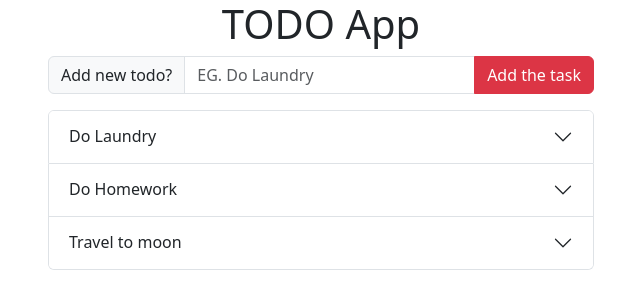
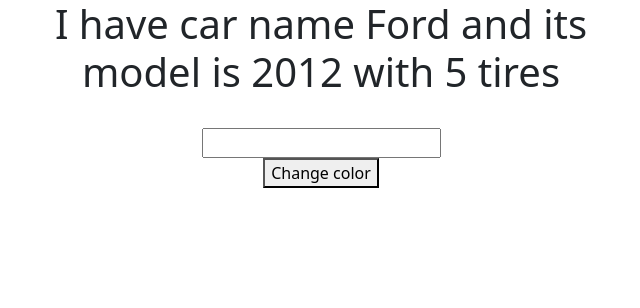
Before and after one commit to ASIMNEUPANE/TODO-Application, a React (Create React App) app in the folder client/: page / in a window 1280 px wide. Shown: the top 308 px of the page, without its empty margins (319-959 px from the left). Built offline with nearby package versions, Linux system fonts and the light colour scheme.

Commit message:
demoaReact

```diff
--- a/client/src/App.js
+++ b/client/src/App.js
@@ -1,7 +1,7 @@
 
 import {Container, Row, Col} from 'react-bootstrap'
 import Todo from './Pages/Todo'
-
+import Demo from './Demo';
 function App() {
   return<>
 
@@ -10,7 +10,8 @@
       <center>
       <Row >
         <Col md={{ span: 6, offset: 3 }}>
-          <Todo/>
+          {/* <Todo/> */}
+          <Demo/>
         </Col>
       </Row>
       </center>
--- a/client/src/Components/Accordian.js
+++ b/client/src/Components/Accordian.js
@@ -1,5 +1,4 @@
-import Accordion from "react-bootstrap/Accordion";
-import Alert from "./MsgAlert";
+import { Accordion, Form } from "react-bootstrap";
 import SubTaskList from "./SubTaskList";
 import MsgAlert from "./MsgAlert";
 import AddInputGroup from "./AddInputGroup";
@@ -10,20 +9,28 @@
         tasks.map((task, i) => {
           return (
             <Accordion.Item key={task._id} eventKey={i}>
-              <Accordion.Header>{ task?.title}</Accordion.Header>
+              <Accordion.Header>
+                <Form.Group  >
+                  <Form.Check type="checkbox" label={task?.title} />
+                </Form.Group>
+              </Accordion.Header>``
               <Accordion.Body>
-                {task?.subtasks && task?.subtasks.length> 0 ? (
+                {task?.subtasks && task?.subtasks.length > 0 ? (
                   <SubTaskList />
                 ) : (
                   <MsgAlert msg="No subtasks found . Add new subtasks " />
                 )}
-                <AddInputGroup label="Add new SubTasks." placeholder="EG. Get clothes" button="Add the Subtask"/>
-              </Accordion.Body >
+                <AddInputGroup
+                  label="Add new SubTasks"
+                  placeholder="EG. Get clothes"
+                  button="Add the Subtask"
+                />
+              </Accordion.Body>
             </Accordion.Item>
           );
         })
       ) : (
-        <Alert
+        <MsgAlert
           msg="Task not found . Add new task to get started."
           variant="primary"
         />
--- /dev/null
+++ b/client/src/Demo.js
@@ -0,0 +1,108 @@
+import { useEffect, useState } from "react";
+import useFetchApi from "./hooks/useFetchApi";
+
+const Demo = ()=> {
+  const [car, setCar]= useState({
+    name: "Ford",
+    model:2012,
+    tires:5,
+  });
+const handleClick=()=>{
+
+setCar((car)=>{
+
+return {...car, name:"Tesla"}
+});
+
+}
+
+  return(
+    <>
+    <h1>I have car name {car.name} and its model is {car.model} with {car.tires} tires</h1>
+    {/* <h1>I have selected {color? "true":"false"} color</h1> ----  TO update boolean */}
+    <br/>
+    <input type="text" id="input"/>
+    <br/>
+    <button onClick={handleClick}>Change color</button>
+    </>
+  );
+
+
+};
+export default Demo;
+
+
+
+
+
+
+
+
+
+
+
+
+
+//   const {
+//     isLoading,
+//     error,
+//     data: posts,
+//   } = useFetchApi({
+//     url: "https://jsonplaceholder.typicode.com/todos/1",
+//   });
+
+//   if (isLoading)
+//     return (
+//       <>
+//         <Loading />
+//       </>
+//     );
+
+//   if (error) return <>{JSON.stringify(error)}</>;
+//   return <></>;
+
+//   useEffect(() => {
+//     setTimeout(() => {});
+//   });
+// }
+
+// const [count, setCount] = useState(0);
+
+// useEffect(() => {
+//   const timer = setTimeout(() => {
+//     setCount((count) => count + 1);
+//   }, 1000);
+//   return () => clearTimeout(timer);
+// });
+
+// return <>I am {count} count </>;
+
+// const Demo = () => {
+//   const [car, setCar] = useState([
+//     {
+//     name: "Ford",
+//     model: "2000",
+//     color: "red",
+//   },
+//  {
+//     name: "BMW",
+//     model: "2001",
+//     color: "yellow",
+//   }
+// ]);
+
+//   const handleClick = (name,model) => {
+//     setCar((Car) => {
+//       return { ...car, name:name, model: +model };
+//     });
+//   };
+
+//   return (
+//     <>
+//       I have {car.name} car and it model is {car.model}
+//       <br />
+//       <input type="text" id="fname" name="fname" />
+//       <button onClick={handleClick}>Change ME</button>
+//     </>
+//   );
+// };
--- a/client/src/Pages/Todo.js
+++ b/client/src/Pages/Todo.js
@@ -20,7 +20,7 @@
       <Title title={"TODO App"} />
       <AddInputGroup
         label="Add new todo?"
-        placeholder="EG. Do Laundry"
+        placeholder="EG. Do Laundry."
         button="Add the task"
         buttonVariant="danger"
       />
--- /dev/null
+++ b/client/src/hooks/useFetchApi.js
@@ -0,0 +1,39 @@
+import { useState, useEffect } from "react";
+
+
+
+
+
+
+
+
+const useFetchApi=()=>{
+
+const [data, setData]  = useState([]);
+const [isLoading, setLoding]= useState(false);
+const [error,setError]= useState(null);
+
+useEffect(()=>{
+let isMounted = false;
+const fetchData = ({isMounted,url})=>{
+    isMounted= true;
+    setLoding(true);
+    fetch(url)
+    .then((res)=>res.json())
+    .then((d)=> setData(d))
+    .catch((e)=> setError(e))
+    .finally(()=>{
+        setLoding(false);
+        isMounted = false;
+    });
+};
+fetchData({isMounted,url});
+return(isMounted)=>{
+    isMounted= false;
+};
+
+}, [url])
+return {data,isLoading,error};
+
+}
+export default useFetchApi
```
